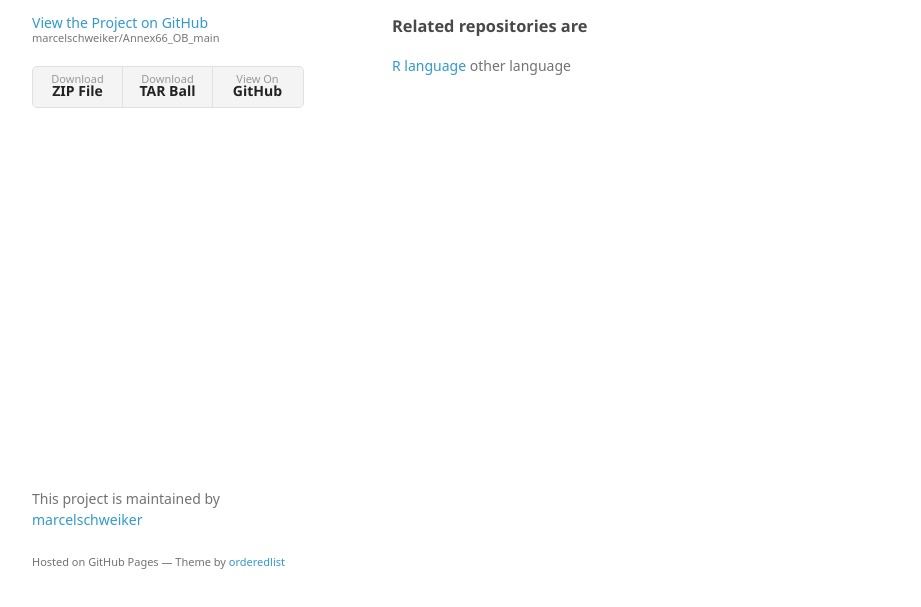
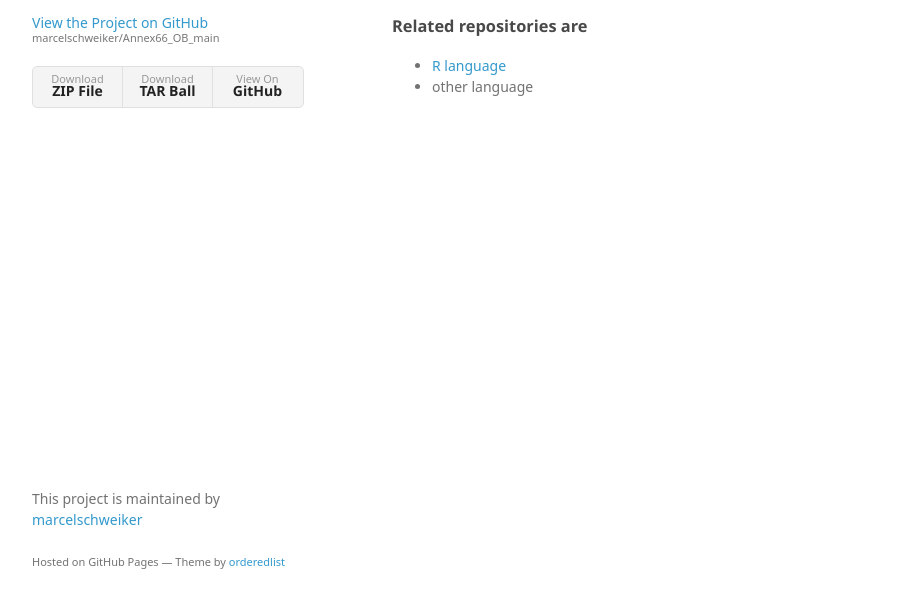
Before and after one commit to marcelschweiker/Annex66_OB_main, a plain HTML site: page index.html in a window 1280 px wide. Shown: the part 159-766 px from the top of the page, without its empty margins (178-1099 px from the left). Drawn offline with Linux system fonts and the light colour scheme; a web font is replaced by a local one.

Commit message:
Update index.html

```diff
--- a/index.html
+++ b/index.html
@@ -36,8 +36,11 @@
 <h3>
 <a id="related-repositories-are" class="anchor" href="#related-repositories-are" aria-hidden="true"><span aria-hidden="true" class="octicon octicon-link"></span></a>Related repositories are</h3>
 
-<p><a href="https://github.com/marcelschweiker/OB_R">R language</a>
-other language</p>
+<ul>
+<li><a href="https://github.com/marcelschweiker/comfort_R">R language</a></li>
+<li>other language</li>
+</ul>
+
       </section>
       <footer>
         <p>This project is maintained by <a href="https://github.com/marcelschweiker">marcelschweiker</a></p>
```
